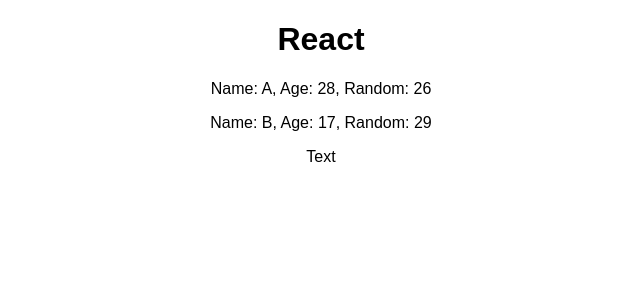
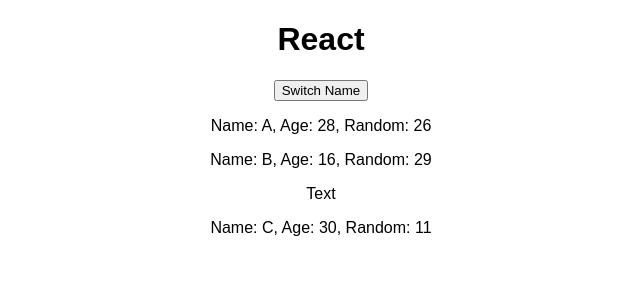
Before and after one commit to hyu6/react-app, a React (Create React App) app: page / in a window 1280 px wide. Shown: the top 300 px of the page, without its empty margins (319-959 px from the left). Built offline with nearby package versions, Linux system fonts and the light colour scheme.

Commit message:
Add an event handler

```diff
--- a/src/App.js
+++ b/src/App.js
@@ -3,14 +3,45 @@
 import Person from "./Person/Person";
 
 class App extends Component {
+  state = {
+    persons: [
+      { name: "A", age: 28 },
+      { name: "B", age: 16 },
+      { name: "C", age: 30 }
+    ]
+  };
+
+  switchNameHandler = () => {
+    // console.log("Clicked!");
+    // DON'T DO THIS: this.state.persons[0].name = "Switch";
+    this.setState({
+      persons: [
+        { name: "Switch", age: 28 },
+        { name: "B", age: 16 },
+        { name: "C", age: 30 }
+      ]
+    });
+  };
+
   render() {
     return (
       <div className="App">
         <h1>React</h1>
-        <Person name="A" age="28" />
-        <Person name="B" age="17">
+        <button onClick={this.switchNameHandler}>Switch Name</button>
+        <Person
+          name={this.state.persons[0].name}
+          age={this.state.persons[0].age}
+        />
+        <Person
+          name={this.state.persons[1].name}
+          age={this.state.persons[1].age}
+        >
           Text
         </Person>
+        <Person
+          name={this.state.persons[2].name}
+          age={this.state.persons[2].age}
+        />
       </div>
     );
   }
```
